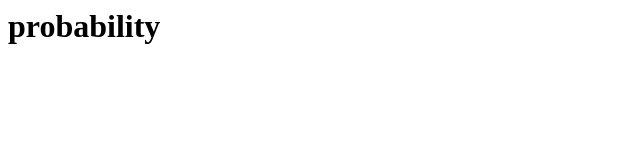
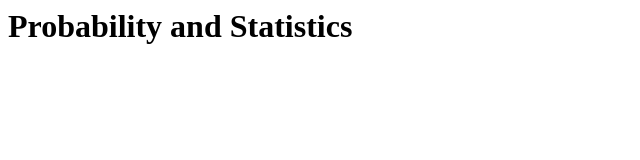
Before and after one commit to andyMaz/andryMaz.probability.io, a plain HTML site: page index.html in a window 1280 px wide. Shown: the whole page, without its empty margins (0-640 px from the left). Drawn offline with Linux system fonts and the light colour scheme.

Commit message:
Update index.html
adding statistics

```diff
--- a/index.html
+++ b/index.html
@@ -5,6 +5,6 @@
     <title>Document</title>
 </head>
 <body>
-    <h1>probability</h1>
+    <h1>Probability and Statistics</h1>
 </body>
 </html>
```
